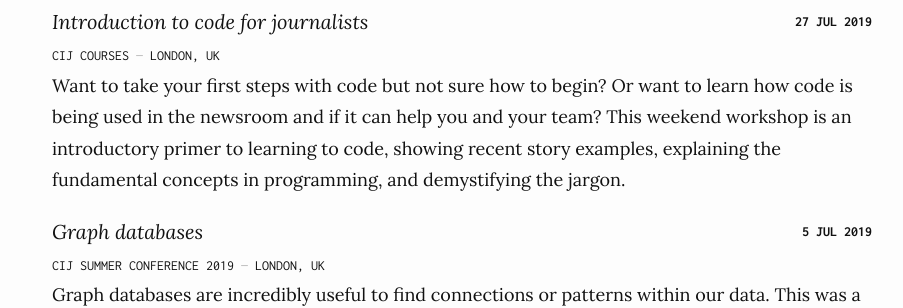
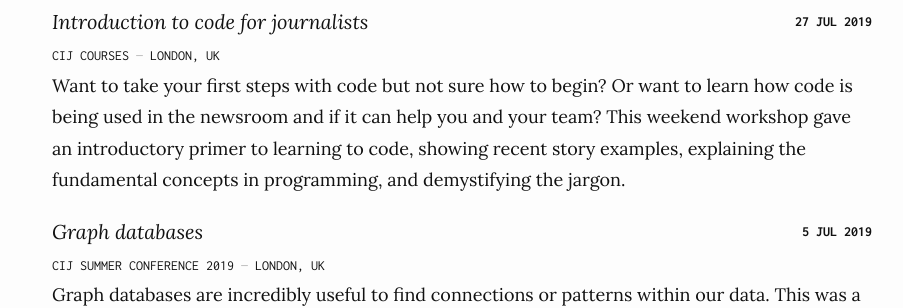
Before and after one commit to maxharlow/maxharlow.github.io, a Jekyll site: the page built from index.md, in a window 1280 px wide. Shown: the part 1699-2007 px from the top of the page, without its empty margins (188-1091 px from the left). Built offline with Jekyll 4.4.1, drawn with Linux system fonts in a browser that asks for light colours.

Commit message:
Past tense

```diff
--- a/_data/teaching.yaml
+++ b/_data/teaching.yaml
@@ -3,7 +3,7 @@
     location: London, UK
     date: 2019-07-27
     details: |
-        Want to take your first steps with code but not sure how to begin? Or want to learn how code is being used in the newsroom and if it can help you and your team? This weekend workshop is an introductory primer to learning to code, showing recent story examples, explaining the fundamental concepts in programming, and demystifying the jargon.
+        Want to take your first steps with code but not sure how to begin? Or want to learn how code is being used in the newsroom and if it can help you and your team? This weekend workshop gave an introductory primer to learning to code, showing recent story examples, explaining the fundamental concepts in programming, and demystifying the jargon.
 
 -   title: Graph databases
     event: CIJ Summer Conference 2019
```
